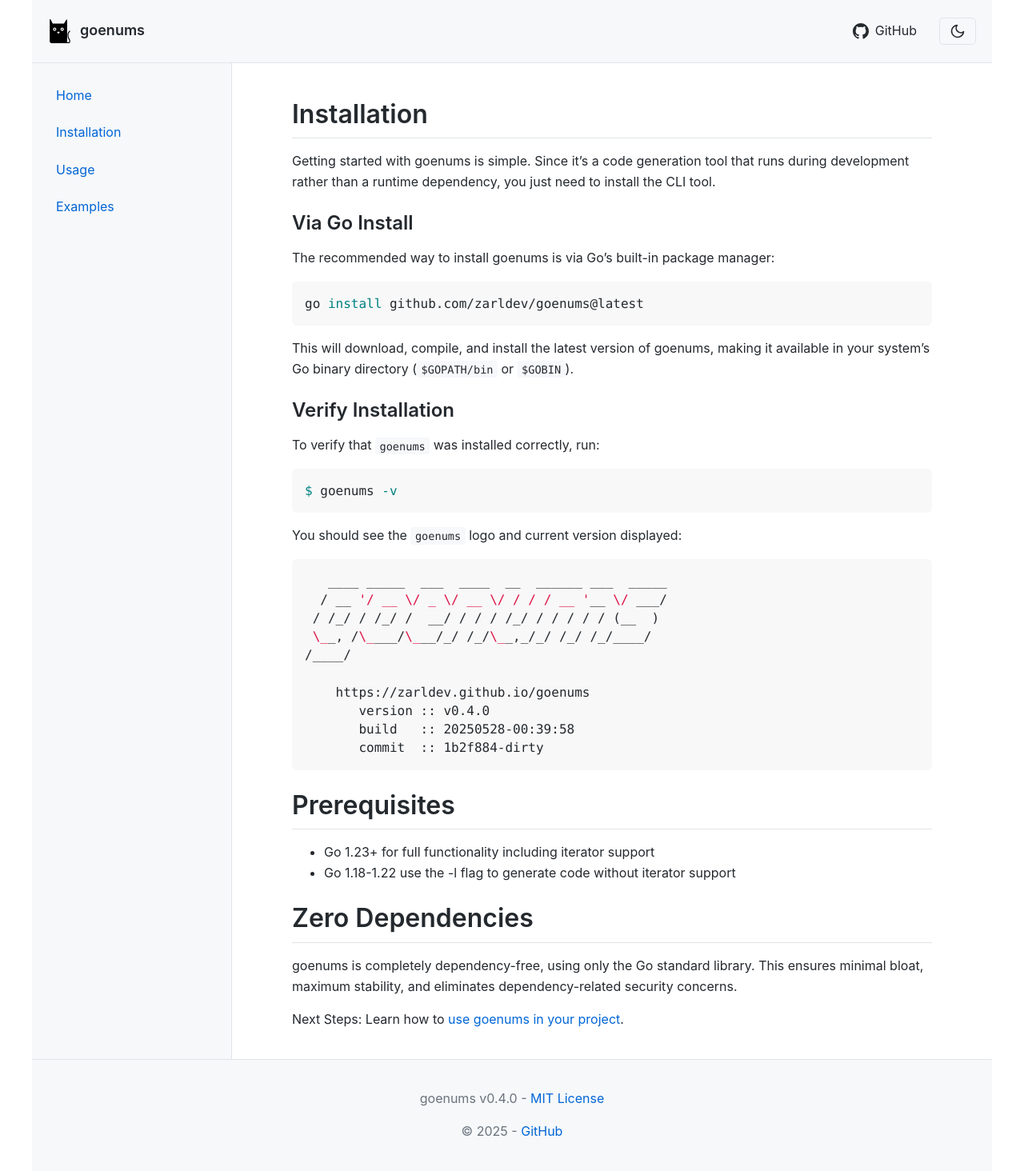
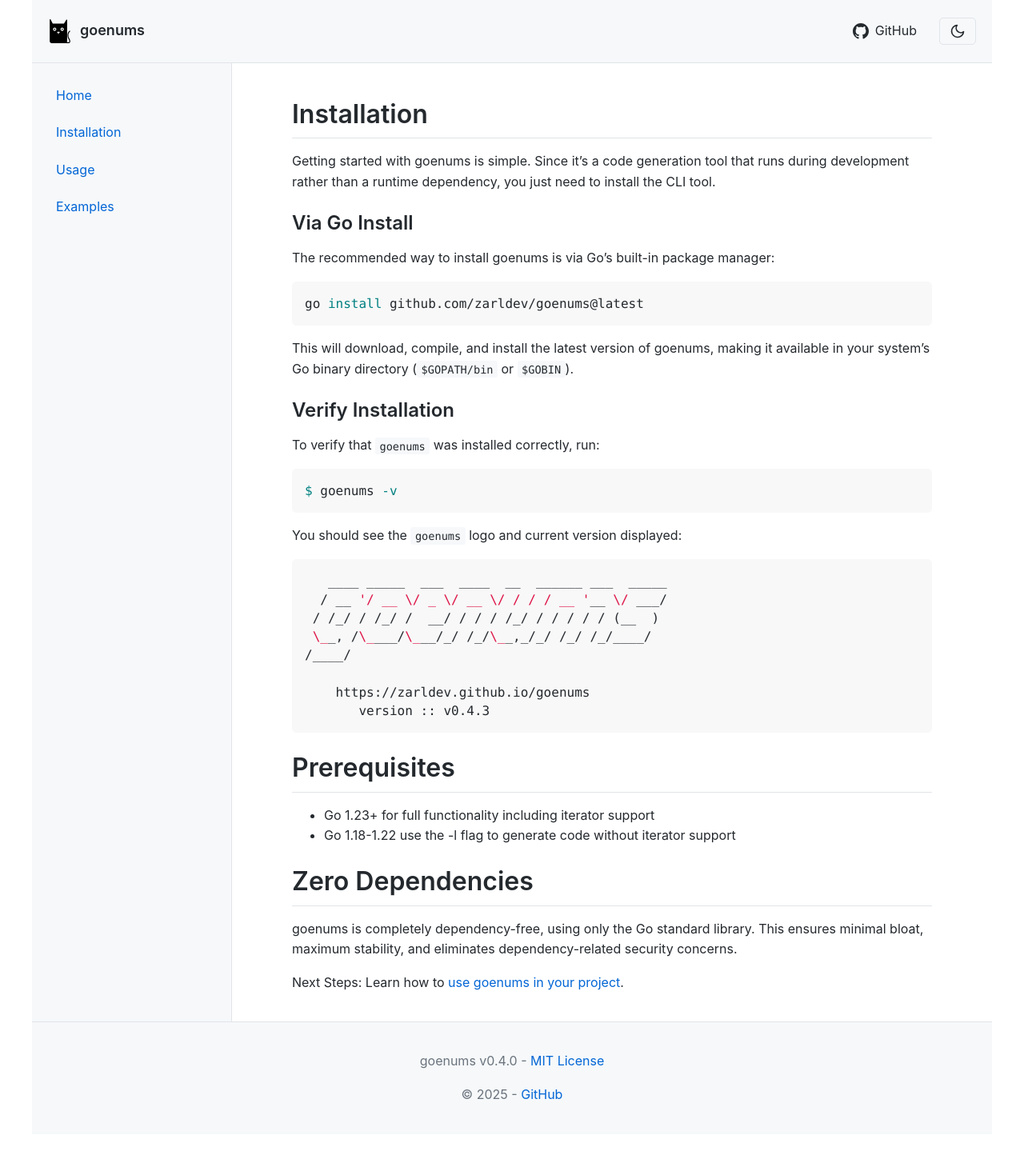
Before and after one commit to zarldev/goenums, a Jekyll site: the page built from docs/installation.md, in a window 1280 px wide. Shown: the whole page at 80% size. Built offline with Jekyll 4.4.1, drawn with Linux system fonts in a browser that asks for light colours; after the commit the page ends 1418 px from its top, so only the background shows below that.

Commit message:
Update installation.md

````diff
--- a/docs/installation.md
+++ b/docs/installation.md
@@ -33,9 +33,7 @@ You should see the `goenums` logo and current version displayed:
 /____/
 
     https://zarldev.github.io/goenums
-       version :: v0.4.0
-       build   :: 20250528-00:39:58
-       commit  :: 1b2f884-dirty
+       version :: v0.4.3
 ```
 
 # Prerequisites
````
